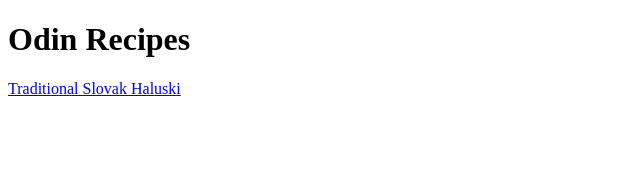
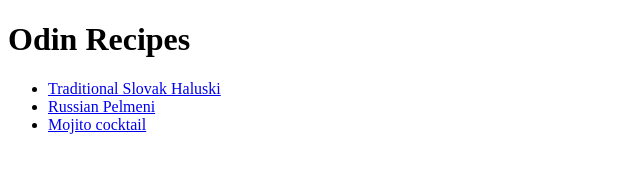
Before and after one commit to Zemtcova/odin-recipes, a plain HTML site: page index.html in a window 1280 px wide. Shown: the whole page, without its empty margins (0-640 px from the left). Drawn offline with Linux system fonts and the light colour scheme.

Commit message:
Add list of links to recipes

```diff
--- a/index.html
+++ b/index.html
@@ -7,6 +7,10 @@
 </head>
 <body>
     <h1>Odin Recipes</h1>
-    <a href="recipes/halusky.html">Traditional Slovak Haluski</a>
+    <ul>
+        <li><a href="recipes/halusky.html">Traditional Slovak Haluski</a></li>
+        <li><a href="recipes/pelmeni.html">Russian Pelmeni</a></li>
+        <li><a href="recipes/mojito.html">Mojito cocktail</a></li>
+    </ul>
 </body>
 </html>
```
